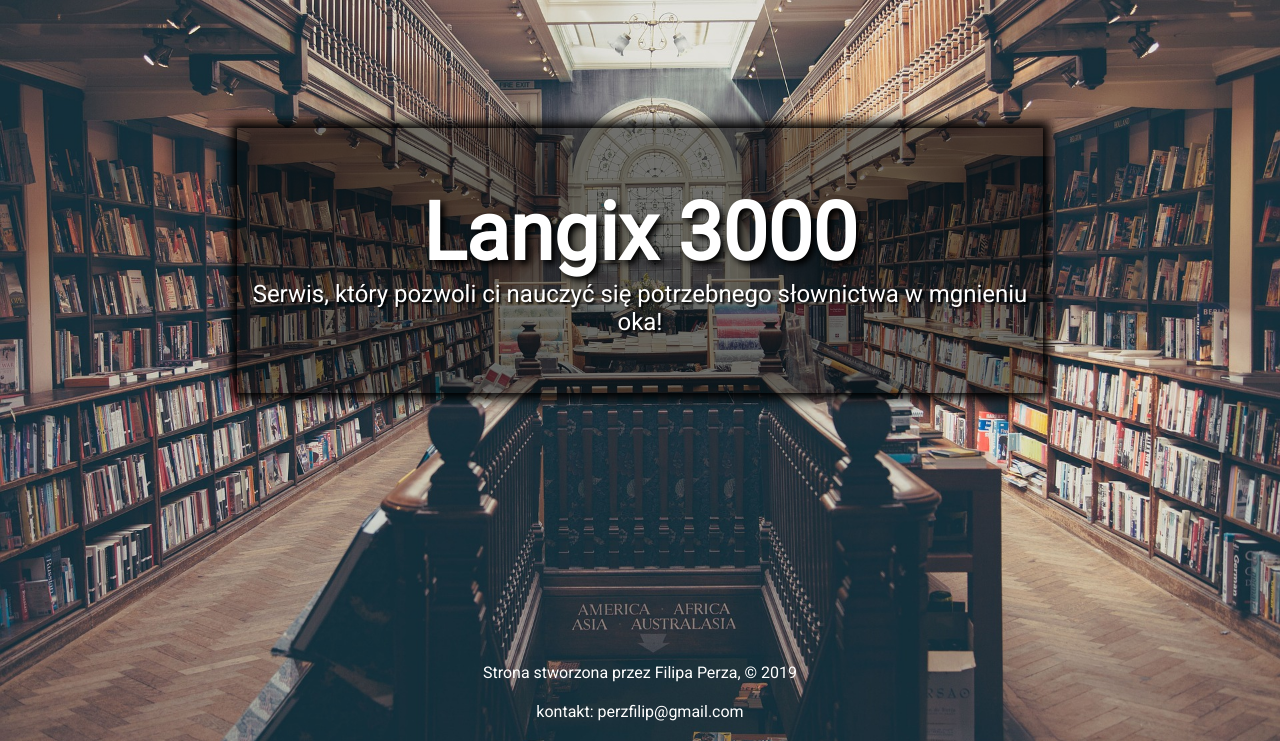
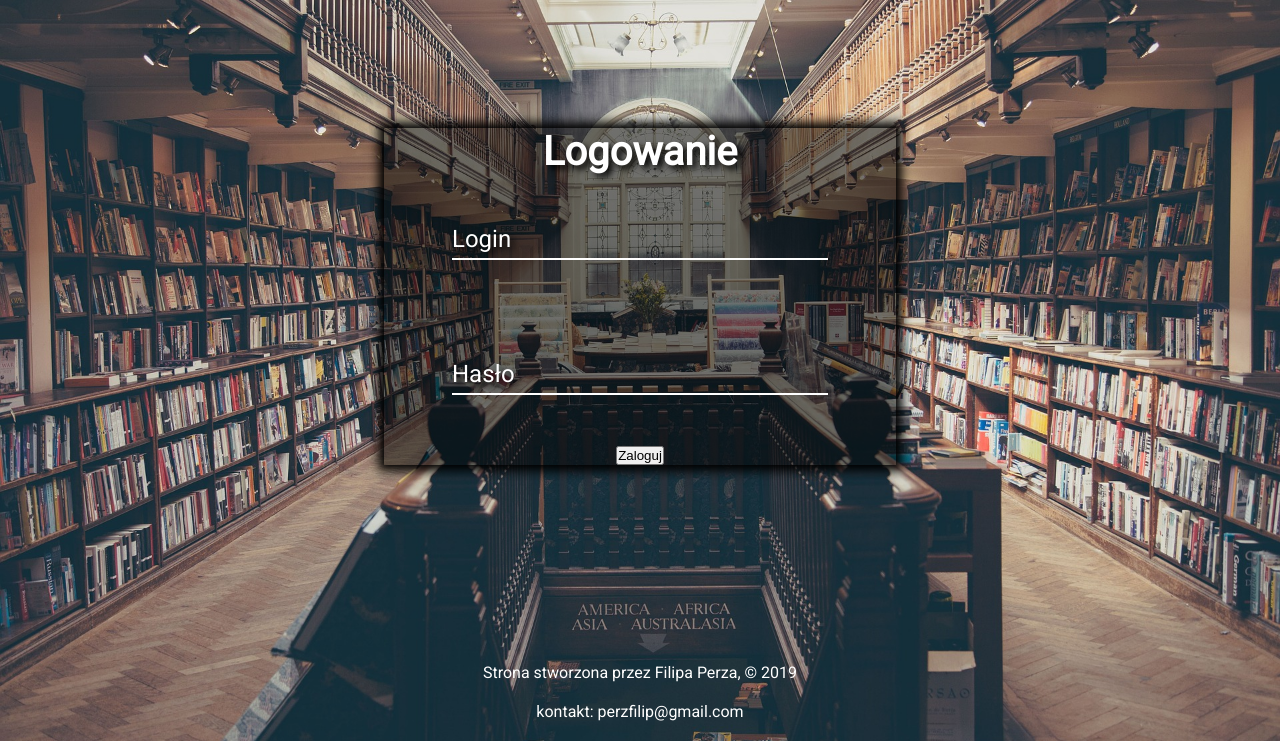
Before and after one commit to perzfilip/projekt_pai, a PHP site: page /start_page.html in a window 1280 px wide. Shown: the part 59-800 px from the top of the page. Run offline with PHP 8.4, Linux system fonts and the light colour scheme.

Commit message:
zrobione pola formularza

```diff
--- a/front/css/style.css
+++ b/front/css/style.css
@@ -89,7 +89,10 @@ footer.start_page {
     position: fixed;
     background-color: transparent;
 }
-
+main.start_page {
+    flex-direction: column;
+    align-items: center;
+}
 main.start_page section {
     margin-top: 10%;
     text-shadow: 4px  4px 6px black;
@@ -101,23 +104,92 @@ main.start_page section h1 {
     text-align: center;
 }
 
-
-
 main.start_page section p {
     text-align: center;
     text-shadow: 2px  2px 2px black;
     font-size: 1.5em;
 }
 
-.shadow{
+#welcome {
     padding-top: 5%;
     padding-bottom: 5%;
     position: relative;
     width: 70%;
+}
+
+.shadow{
     margin: auto;
     background-color: rgba(0, 0, 0, 0.5);
     box-shadow: 0 0 10px 6px black;
 }
+
+.login_form {
+    text-align: center;
+    padding: 0;
+    width: 40%;
+}
+
+.login_form h2 {
+    font-size: 2.5em;
+}
+
+.input {
+    padding-top: 50px;
+    padding-bottom: 50px;
+}
+
+.input div {
+    display: inline-block;
+    position: relative;
+}
+
+.input span {
+    font-size: 1.5em;
+    transform-origin: left top;
+    transition: 0.3s;
+    position: absolute;
+    left: 0;
+    z-index: 1;
+}
+
+
+.input input {
+    position: relative;
+    background-color: transparent;
+    border: none;
+    border-bottom: 2px solid white;
+    outline: none;
+    color: white;
+    z-index: 2;
+    font-size: 1.8em;
+    transition: 0.3s;
+}
+
+/*--- ANIMACJA INPUTA ---*/
+
+.input input:focus + span {
+    color: red;
+    transform: translateY(-26px) scale(0.70);
+
+}
+.input input:not(:placeholder-shown) + span
+{
+    color: red;
+    transform: translateY(-26px) scale(0.70);
+}
+
+.input input:not(:focus) + span {
+    color: white;
+}
+
+.input input:focus {
+    border-bottom: 2px solid red;
+}
+
+/*--- KONIEC ---*/
+
+
+
 
 /*-------------------------------------------*/
 
--- a/front/start_page.html
+++ b/front/start_page.html
@@ -22,11 +22,38 @@
     </ul>
 </nav>
 <main class="start_page">
-    <section>
-        <div class="shadow">
-        <h1>Langix 3000</h1>
-        <p>Serwis, który pozwoli ci nauczyć się potrzebnego słownictwa w mgnieniu oka!</p>
+    <!--    DLA TESTU ZAKOMENTOWANE ALE POTRZEBNE NIE USUWAĆ-->
+    <!--    <section id="welcome">-->
+    <!--        <div class="shadow">-->
+    <!--        <h1>Langix 3000</h1>-->
+    <!--        <p>Serwis, który pozwoli ci nauczyć się potrzebnego słownictwa w mgnieniu oka!</p>-->
+    <!--        </div>-->
+    <!--    </section>-->
+    <section class="login_form shadow">
+        <h2>Logowanie</h2>
+        <div>
+            <form action="">
+                <!-- action na razie puste, bedzie plik main.php -->
+                <div class="input">
+                    <div>
+                        <input type="text" name="login" placeholder=" " required>
+                        <span>Login</span>
                     </div>
+                </div>
+                <div class="input">
+                    <div>
+                    <input type="password" name="password" placeholder=" " required>
+                    <span>Hasło</span>
+                    </div>
+                </div>
+                <div>
+                    <input type="submit" value="Zaloguj">
+                </div>
+
+            </form>
+        </div>
+    </section>
+    <section class="register_form">
     </section>
 </main>
 <footer class="start_page">
@@ -35,7 +62,6 @@
         <p>kontakt: perzfilip@gmail.com</p>
     </section>
 </footer>
-
 <script src="js/script.js"></script>
 </body>
 </html>
```
Also changed, not shown: front/login_form.html (added, +10 -0 lines). Lines whose indentation alone changed are shown as unchanged.
